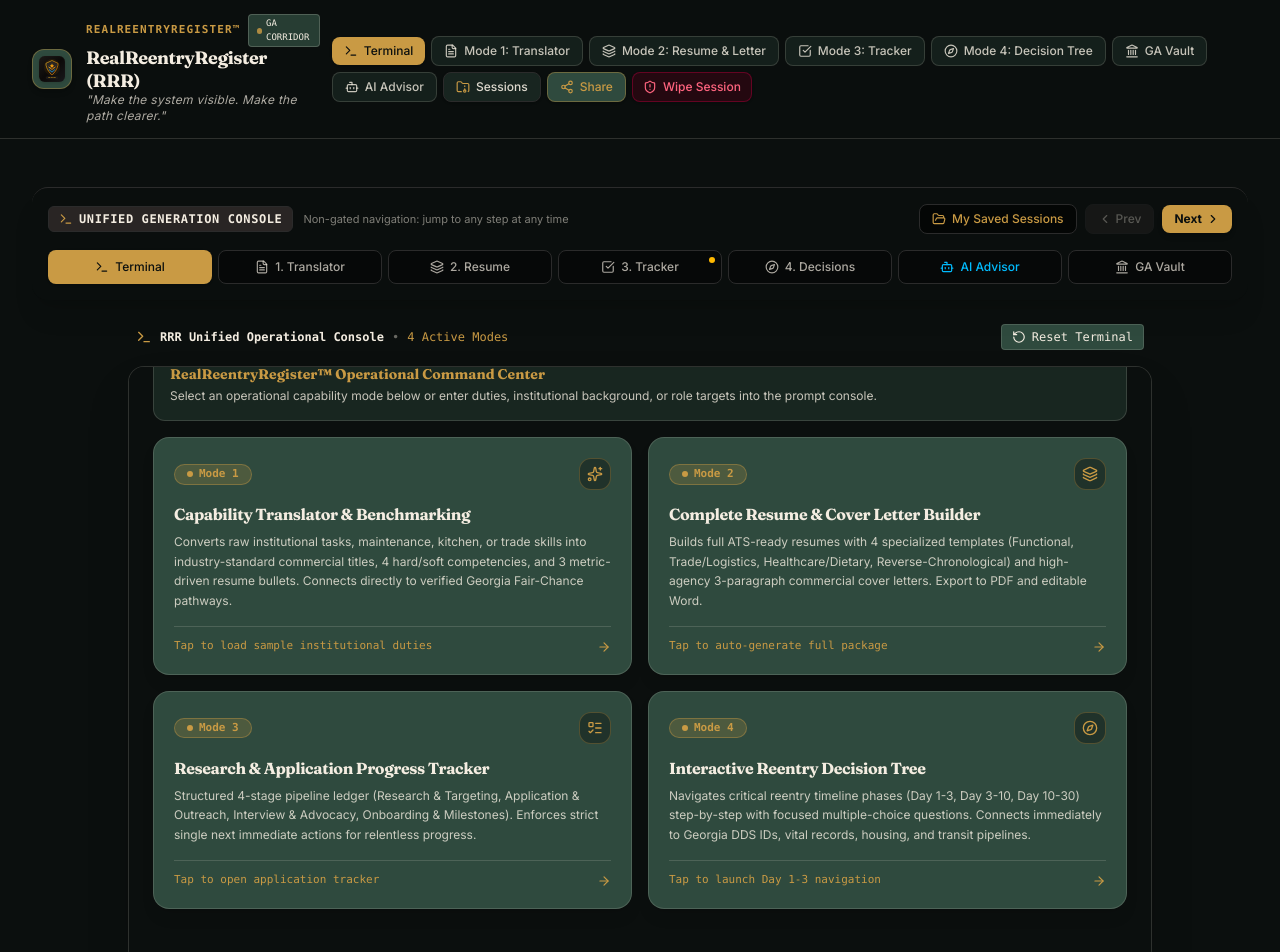
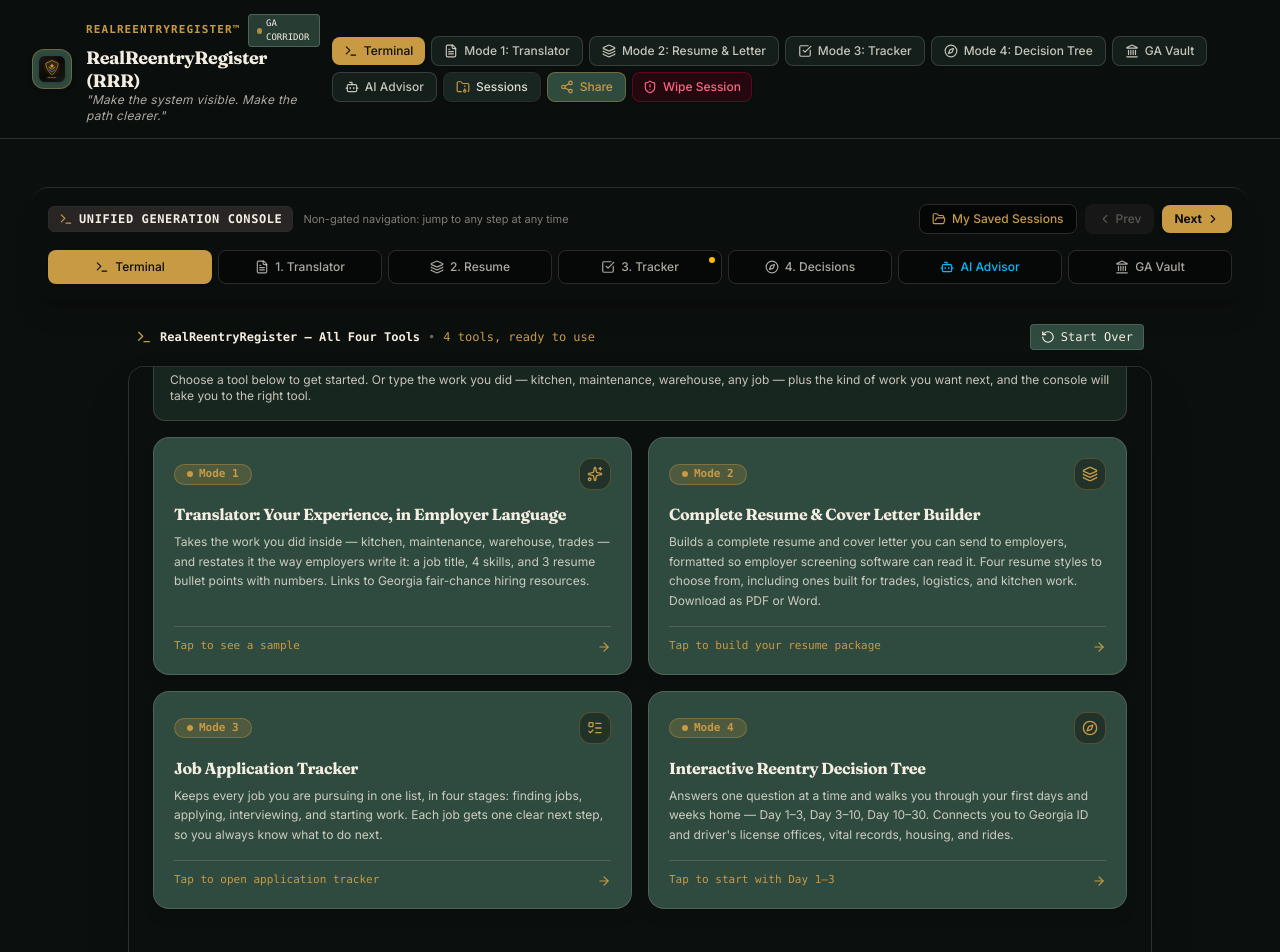
Before and after one commit to IlluminIvy-lab/RRR-Engine, a React (Vite) app: page / in a window 1280 px wide. Shown: the top 952 px of the page. Built offline with nearby package versions, Linux system fonts and the light colour scheme.

Commit message:
Advisor markdown rendering, Mode 4 header label fix, plain-language landing copy; add react-markdown

```diff
--- a/package.json
+++ b/package.json
@@ -21,16 +21,17 @@
     "motion": "^12.23.24",
     "react": "^19.0.1",
     "react-dom": "^19.0.1",
+    "react-markdown": "^10.1.0",
     "vite": "^6.2.3"
   },
   "devDependencies": {
+    "@types/express": "^4.17.21",
     "@types/node": "^22.14.0",
     "autoprefixer": "^10.4.21",
     "esbuild": "^0.25.0",
     "tailwindcss": "^4.1.14",
     "tsx": "^4.21.0",
     "typescript": "~5.8.2",
-    "vite": "^6.2.3",
-    "@types/express": "^4.17.21"
+    "vite": "^6.2.3"
   }
 }
--- a/src/components/AIAdvisorChat.tsx
+++ b/src/components/AIAdvisorChat.tsx
@@ -25,6 +25,43 @@ import {
   DecisionHistoryEntry
 } from '../types';
 import { PromptTextarea } from './common/PromptTextarea';
+import ReactMarkdown from 'react-markdown';
+
+// Tailwind styling for markdown rendered inside advisor (assistant) messages,
+// so answers show formatted text instead of raw ** / ## markers.
+const advisorMarkdownComponents = {
+  p: ({ children }: { children?: React.ReactNode }) => (
+    <p className="mb-2 last:mb-0">{children}</p>
+  ),
+  strong: ({ children }: { children?: React.ReactNode }) => (
+    <strong className="font-semibold text-[#C99A44]">{children}</strong>
+  ),
+  em: ({ children }: { children?: React.ReactNode }) => <em>{children}</em>,
+  ul: ({ children }: { children?: React.ReactNode }) => (
+    <ul className="list-disc pl-5 mb-2 space-y-1">{children}</ul>
+  ),
+  ol: ({ children }: { children?: React.ReactNode }) => (
+    <ol className="list-decimal pl-5 mb-2 space-y-1">{children}</ol>
+  ),
+  li: ({ children }: { children?: React.ReactNode }) => <li>{children}</li>,
+  h1: ({ children }: { children?: React.ReactNode }) => (
+    <h3 className="font-bold text-base mt-2 mb-1">{children}</h3>
+  ),
+  h2: ({ children }: { children?: React.ReactNode }) => (
+    <h3 className="font-bold text-base mt-2 mb-1">{children}</h3>
+  ),
+  h3: ({ children }: { children?: React.ReactNode }) => (
+    <h4 className="font-bold mt-2 mb-1">{children}</h4>
+  ),
+  code: ({ children }: { children?: React.ReactNode }) => (
+    <code className="font-mono bg-white/10 px-1 rounded">{children}</code>
+  ),
+  a: ({ children, href }: { children?: React.ReactNode; href?: string }) => (
+    <a href={href} target="_blank" rel="noreferrer" className="underline text-sky-300">
+      {children}
+    </a>
+  ),
+};
 
 interface AIAdvisorChatProps {
   currentTranslation: TranslationResult | null;
@@ -272,7 +309,15 @@ Ask me any questions about what your generated bullets mean, how to frame your t
                   : 'bg-black/70 text-[#F4EDE1] border border-[#2B2B2B] rounded-tl-none space-y-2'
               }`}
             >
-              <div className="whitespace-pre-wrap">{msg.content}</div>
+              {msg.sender === 'assistant' ? (
+                <div>
+                  <ReactMarkdown components={advisorMarkdownComponents}>
+                    {msg.content}
+                  </ReactMarkdown>
+                </div>
+              ) : (
+                <div className="whitespace-pre-wrap">{msg.content}</div>
+              )}
 
               {/* Copy button for assistant responses */}
               {msg.sender === 'assistant' && (
--- a/src/components/DecisionTreeEngine.tsx
+++ b/src/components/DecisionTreeEngine.tsx
@@ -154,13 +154,13 @@ ${history.map((h) => `
       {/* Mode Description Banner (Change 3) */}
       <ModeDescriptionBanner mode="tree" />
 
-      {/* Mode 2 Header */}
+      {/* Mode 4 Header */}
       <div className="bg-stone-900/80 border border-stone-800 rounded-xl p-5 shadow-sm">
         <div className="flex flex-col sm:flex-row sm:items-center justify-between gap-4">
           <div className="space-y-1">
             <div className="flex items-center gap-2">
               <span className="px-2 py-0.5 rounded text-xs font-mono font-semibold bg-amber-500/10 text-amber-400 border border-amber-500/30">
-                MODE 2
+                MODE 4
               </span>
               <h2 className="text-lg font-bold text-stone-100">
                 Interactive Reentry Decision Tree
--- a/src/components/UnifiedConsole.tsx
+++ b/src/components/UnifiedConsole.tsx
@@ -367,18 +367,18 @@ export const UnifiedConsole: React.FC<UnifiedConsoleProps> = ({
       <div className="flex items-center justify-between px-2 text-xs font-mono text-[#F4EDE1]/70">
         <div className="flex items-center gap-2">
           <Terminal className="w-4 h-4 text-[#C99A44]" />
-          <span className="font-semibold text-[#F4EDE1]">RRR Unified Operational Console</span>
+          <span className="font-semibold text-[#F4EDE1]">RealReentryRegister — All Four Tools</span>
           <span className="text-[#F4EDE1]/40">•</span>
-          <span className="text-[#C99A44]">4 Active Modes</span>
+          <span className="text-[#C99A44]">4 tools, ready to use</span>
         </div>
 
         <button
           onClick={handleResetConsole}
           className="inline-flex items-center gap-1.5 px-2.5 py-1 rounded bg-[#2F4A3E] hover:bg-[#2F4A3E]/80 text-[#F4EDE1] text-xs transition-colors border border-[#F4EDE1]/15"
-          title="Reset console messages"
+          title="Start over"
         >
           <RotateCcw className="w-3.5 h-3.5" />
-          <span>Reset Terminal</span>
+          <span>Start Over</span>
         </button>
       </div>
 
@@ -398,10 +398,10 @@ export const UnifiedConsole: React.FC<UnifiedConsoleProps> = ({
               <div className="w-full space-y-4 pt-1 pb-2">
                 <div className="p-4 rounded-xl bg-[#2F4A3E]/40 border border-[#F4EDE1]/15 text-[#F4EDE1] space-y-1">
                   <div className="font-serif font-bold text-sm text-[#C99A44]">
-                    RealReentryRegister™ Operational Command Center
+                    RealReentryRegister™ — Reentry Tools, All in One Place
                   </div>
                   <p className="text-xs text-[#F4EDE1]/80 font-sans">
-                    Select an operational capability mode below or enter duties, institutional background, or role targets into the prompt console.
+                    Choose a tool below to get started. Or type the work you did — kitchen, maintenance, warehouse, any job — plus the kind of work you want next, and the console will take you to the right tool.
                   </p>
                 </div>
 
@@ -425,16 +425,16 @@ export const UnifiedConsole: React.FC<UnifiedConsoleProps> = ({
 
                       <div>
                         <h3 className="text-base font-bold text-[#F4EDE1] font-serif tracking-tight group-hover:text-[#C99A44] transition-colors">
-                          Capability Translator & Benchmarking
+                          Translator: Your Experience, in Employer Language
                         </h3>
                         <p className="text-xs text-[#F4EDE1]/80 mt-1.5 leading-relaxed font-sans">
-                          Converts raw institutional tasks, maintenance, kitchen, or trade skills into industry-standard commercial titles, 4 hard/soft competencies, and 3 metric-driven resume bullets. Connects directly to verified Georgia Fair-Chance pathways.
+                          Takes the work you did inside — kitchen, maintenance, warehouse, trades — and restates it the way employers write it: a job title, 4 skills, and 3 resume bullet points with numbers. Links to Georgia fair-chance hiring resources.
                         </p>
                       </div>
                     </div>
 
                     <div className="mt-4 pt-3 border-t border-[#F4EDE1]/15 flex items-center justify-between text-[11px] font-mono text-[#C99A44] group-hover:underline">
-                      <span>Tap to load sample institutional duties</span>
+                      <span>Tap to see a sample</span>
                       <ArrowRight className="w-3.5 h-3.5 group-hover:translate-x-0.5 transition-transform" />
                     </div>
                   </div>
@@ -461,13 +461,13 @@ export const UnifiedConsole: React.FC<UnifiedConsoleProps> = ({
                           Complete Resume & Cover Letter Builder
                         </h3>
                         <p className="text-xs text-[#F4EDE1]/80 mt-1.5 leading-relaxed font-sans">
-                          Builds full ATS-ready resumes with 4 specialized templates (Functional, Trade/Logistics, Healthcare/Dietary, Reverse-Chronological) and high-agency 3-paragraph commercial cover letters. Export to PDF and editable Word.
+                          Builds a complete resume and cover letter you can send to employers, formatted so employer screening software can read it. Four resume styles to choose from, including ones built for trades, logistics, and kitchen work. Download as PDF or Word.
                         </p>
                       </div>
                     </div>
 
                     <div className="mt-4 pt-3 border-t border-[#F4EDE1]/15 flex items-center justify-between text-[11px] font-mono text-[#C99A44] group-hover:underline">
-                      <span>Tap to auto-generate full package</span>
+                      <span>Tap to build your resume package</span>
                       <ArrowRight className="w-3.5 h-3.5 group-hover:translate-x-0.5 transition-transform" />
                     </div>
                   </div>
@@ -491,10 +491,10 @@ export const UnifiedConsole: React.FC<UnifiedConsoleProps> = ({
 
                       <div>
                         <h3 className="text-base font-bold text-[#F4EDE1] font-serif tracking-tight group-hover:text-[#C99A44] transition-colors">
-                          Research & Application Progress Tracker
+                          Job Application Tracker
                         </h3>
                         <p className="text-xs text-[#F4EDE1]/80 mt-1.5 leading-relaxed font-sans">
-                          Structured 4-stage pipeline ledger (Research & Targeting, Application & Outreach, Interview & Advocacy, Onboarding & Milestones). Enforces strict single next immediate actions for relentless progress.
+                          Keeps every job you are pursuing in one list, in four stages: finding jobs, applying, interviewing, and starting work. Each job gets one clear next step, so you always know what to do next.
                         </p>
                       </div>
                     </div>
@@ -527,13 +527,13 @@ export const UnifiedConsole: React.FC<UnifiedConsoleProps> = ({
                           Interactive Reentry Decision Tree
                         </h3>
                         <p className="text-xs text-[#F4EDE1]/80 mt-1.5 leading-relaxed font-sans">
-                          Navigates critical reentry timeline phases (Day 1-3, Day 3-10, Day 10-30) step-by-step with focused multiple-choice questions. Connects immediately to Georgia DDS IDs, vital records, housing, and transit pipelines.
+                          Answers one question at a time and walks you through your first days and weeks home — Day 1–3, Day 3–10, Day 10–30. Connects you to Georgia ID and driver's license offices, vital records, housing, and rides.
                         </p>
                       </div>
                     </div>
 
                     <div className="mt-4 pt-3 border-t border-[#F4EDE1]/15 flex items-center justify-between text-[11px] font-mono text-[#C99A44] group-hover:underline">
-                      <span>Tap to launch Day 1-3 navigation</span>
+                      <span>Tap to start with Day 1–3</span>
                       <ArrowRight className="w-3.5 h-3.5 group-hover:translate-x-0.5 transition-transform" />
                     </div>
                   </div>
@@ -865,7 +865,7 @@ export const UnifiedConsole: React.FC<UnifiedConsoleProps> = ({
           value={inputVal}
           onChange={setInputVal}
           onSubmit={handleSendMessage}
-          placeholder="Type institutional experience, 'Generate Full Package', 'Show Tracker', or 'Start Decision Tree' (Type or click mic to speak)..."
+          placeholder="Type the work you did — or say 'build resume', 'show tracker', or 'start decision tree'. Tap the mic to speak instead..."
           isLoading={isLoading}
           submitButtonText="Run"
         />
```
Also changed, not shown: 1 other file (tests, documents, lock files or other folders).
